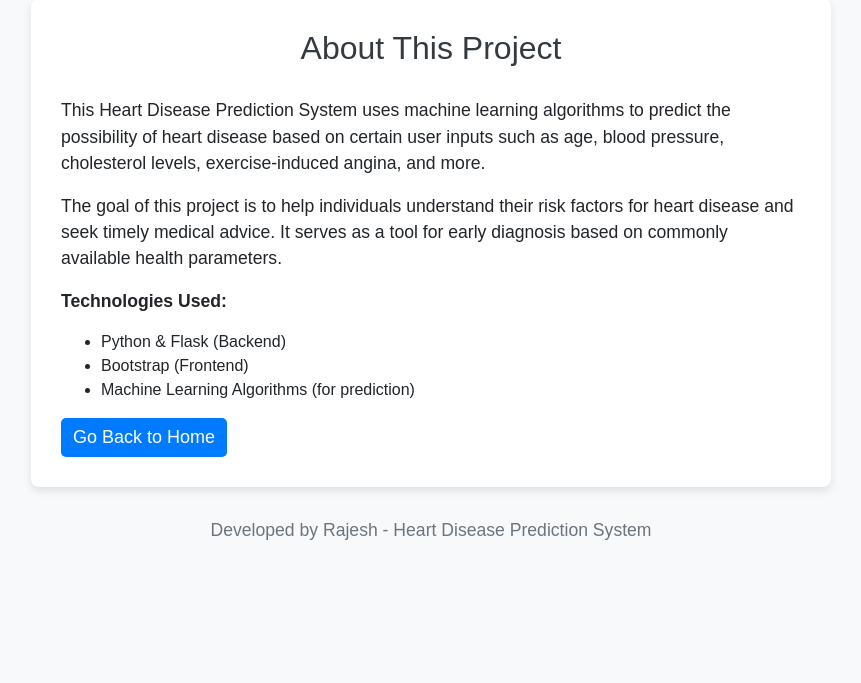
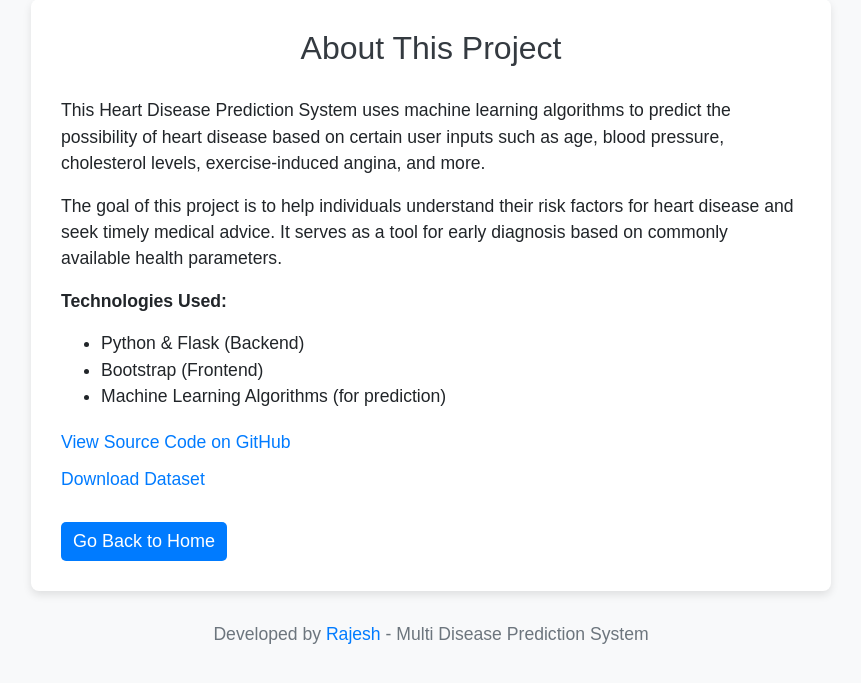
Before and after one commit to RAJESH2961/multi_disease_pred, a Flask app: page /about in a window 1280 px wide. Shown: the part 51-734 px from the top of the page, without its empty margins (209-1070 px from the left). Run offline with Flask 3, Linux system fonts and the light colour scheme; parts of the project's set-up code (start-up, migrations or seed data) failed here and were passed over; some libraries are stand-ins or nearby versions.

Commit message:
Added datasets and modified about.html

```diff
--- a/app.py
+++ b/app.py
@@ -129,5 +129,5 @@ def predict_parkinsons():
 def about():
     return render_template('about.html')  # About page
 
-# if __name__ == '__main__':
-#     app.run(debug=True)
+if __name__ == '__main__':
+    app.run(debug=True)
--- a/templates/about.html
+++ b/templates/about.html
@@ -30,6 +30,11 @@
             font-size: 1.1rem;
         }
 
+        ul {
+            margin-top: 10px;
+            font-size: 1.1rem;
+        }
+
         .footer {
             text-align: center;
             margin-top: 30px;
@@ -43,10 +48,28 @@
             color: white;
             border-radius: 5px;
             border: none;
+            margin-top: 20px;
         }
 
         .btn:hover {
             background-color: #0056b3;
+        }
+
+        .links {
+            margin-top: 20px;
+        }
+
+        .links a {
+            display: block;
+            margin: 10px 0;
+            font-size: 1.1rem;
+            color: #007bff;
+            text-decoration: none;
+        }
+
+        .links a:hover {
+            text-decoration: underline;
+            color: #0056b3;
         }
     </style>
 </head>
@@ -61,11 +84,17 @@
             <li>Bootstrap (Frontend)</li>
             <li>Machine Learning Algorithms (for prediction)</li>
         </ul>
+
+        <div class="links">
+            <a href="https://github.com/RAJESH2961/Multi-Disease-Prediction-System" target="_blank">View Source Code on GitHub</a>
+            <a href="https://example.com/dataset-download-link" target="_blank">Download Dataset</a>
+        </div>
+
         <button class="btn" onclick="window.location.href='/';">Go Back to Home</button>
     </div>
 
     <footer class="footer">
-        <p>Developed by Rajesh - Heart Disease Prediction System</p>
+        <p>Developed by <a href="mailto:grajesh2906@gmail.com">Rajesh</a> - Multi Disease Prediction System</p>
     </footer>
 </body>
 </html>
```
Also changed, not shown: 4 other files.
